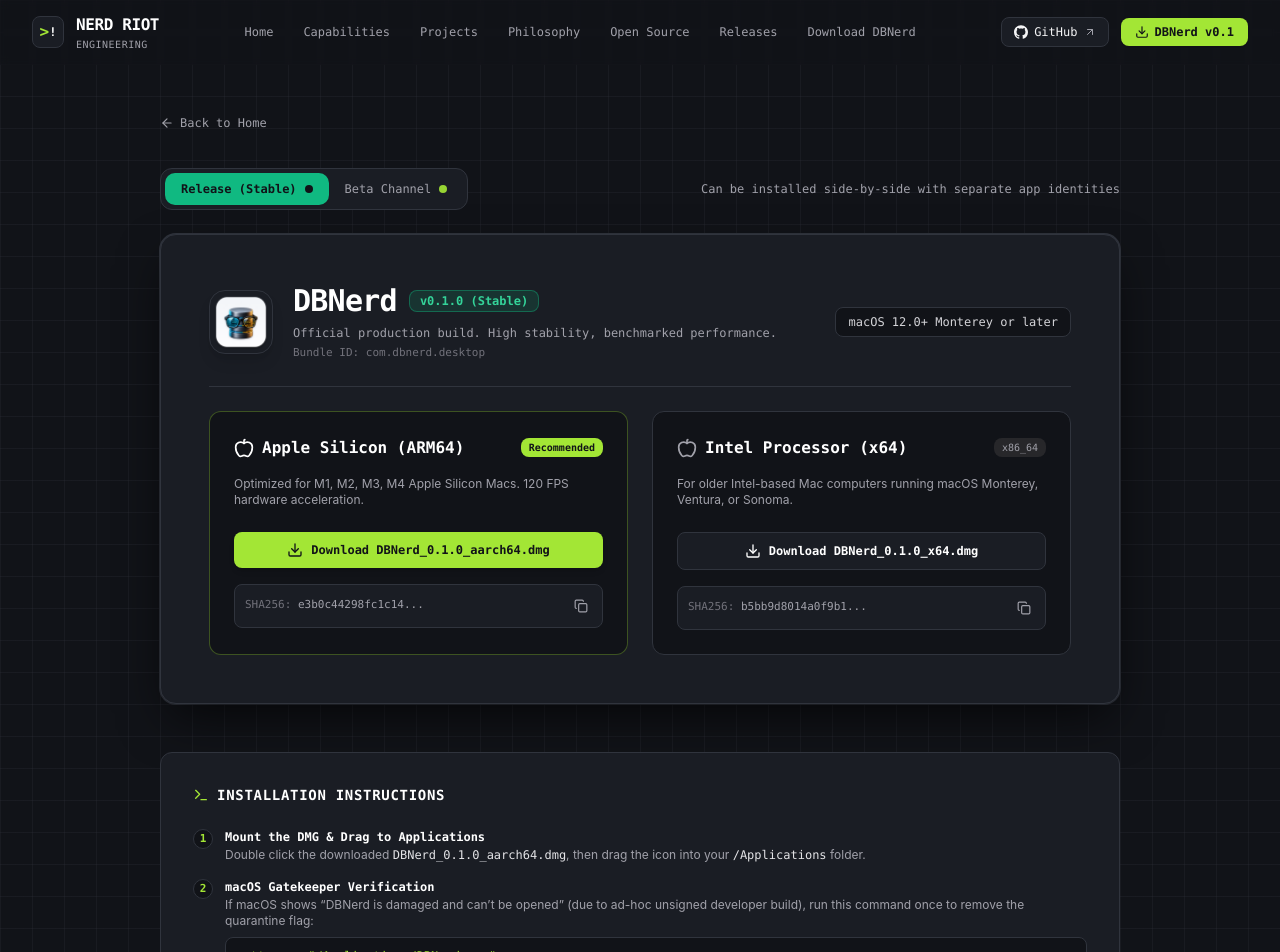
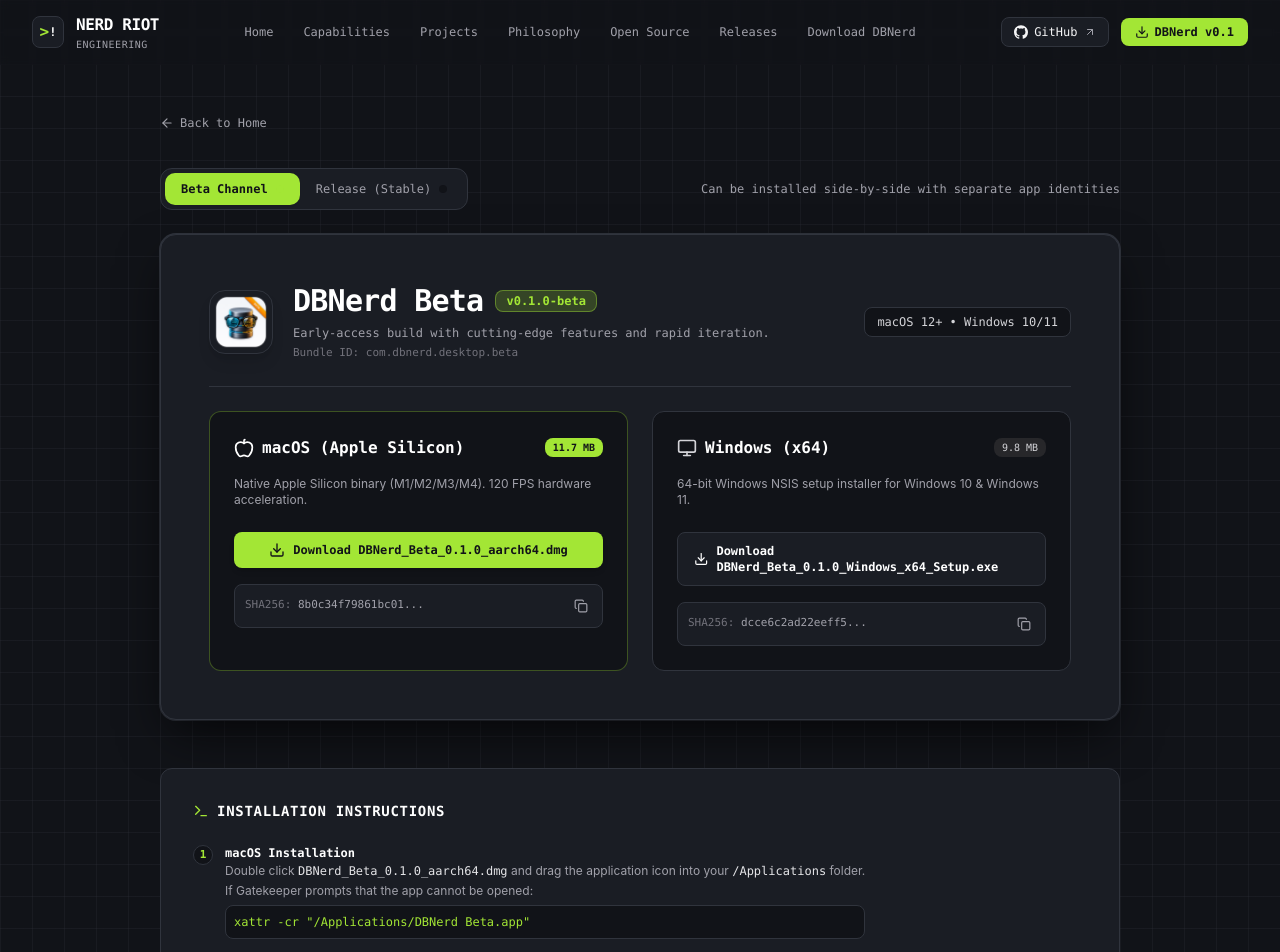
Before and after one commit to nerd-riot/website, a Next.js app: page /download/dbnerd in a window 1280 px wide. Shown: the top 952 px of the page. Built offline with nearby package versions, Linux system fonts and the light colour scheme.

Commit message:
feat: add Windows installer downloads & verified SHA256 checksums to download page

```diff
--- a/app/api/downloads/[assetId]/route.ts
+++ b/app/api/downloads/[assetId]/route.ts
@@ -22,7 +22,7 @@
     envKey: "GDRIVE_DBNERD_RELEASE_MAC_X64",
     fallbackUrl: "https://github.com/nerd-riot/db-nerd/releases/latest",
   },
-  // Beta Channel
+  // Beta Channel (macOS)
   "dbnerd-beta-macos-arm64-v0.1.0": {
     channel: "beta",
     filename: "DBNerd_Beta_0.1.0_aarch64.dmg",
@@ -33,6 +33,19 @@
     channel: "beta",
     filename: "DBNerd_Beta_0.1.0_x64.dmg",
     envKey: "GDRIVE_DBNERD_BETA_MAC_X64",
+    fallbackUrl: "https://github.com/nerd-riot/db-nerd/releases",
+  },
+  // Beta Channel (Windows)
+  "dbnerd-beta-windows-setup-v0.1.0": {
+    channel: "beta",
+    filename: "DBNerd_Beta_0.1.0_Windows_x64_Setup.exe",
+    envKey: "GDRIVE_DBNERD_BETA_WIN_SETUP",
+    fallbackUrl: "https://github.com/nerd-riot/db-nerd/releases",
+  },
+  "dbnerd-beta-windows-standalone-v0.1.0": {
+    channel: "beta",
+    filename: "DBNerd_Beta_0.1.0_Windows_x64_standalone.exe",
+    envKey: "GDRIVE_DBNERD_BETA_WIN_STANDALONE",
     fallbackUrl: "https://github.com/nerd-riot/db-nerd/releases",
   },
   // Legacy aliases
--- a/app/download/dbnerd/page.tsx
+++ b/app/download/dbnerd/page.tsx
@@ -2,12 +2,11 @@
 
 import React, { useState } from "react";
 import Link from "next/link";
-import { Download, Check, Copy, Apple, Terminal, Shield, ArrowLeft, ExternalLink, Sparkles, CheckCircle2 } from "lucide-react";
+import { Download, Check, Copy, Apple, Terminal, Shield, ArrowLeft, ExternalLink, Sparkles, CheckCircle2, Monitor } from "lucide-react";
 
 function DownloadDBNerdPage() {
-  const [channel, setChannel] = useState<"release" | "beta">("release");
-  const [copiedArm, setCopiedArm] = useState(false);
-  const [copiedIntel, setCopiedIntel] = useState(false);
+  const [channel, setChannel] = useState<"release" | "beta">("beta");
+  const [copiedKey, setCopiedKey] = useState<string | null>(null);
 
   const channelData = {
     release: {
@@ -16,41 +15,40 @@
       badgeColor: "bg-emerald-500/15 border-emerald-500/40 text-emerald-400",
       icon: "/media/app-icon-release.png",
       tagline: "Official production build. High stability, benchmarked performance.",
+      bundleId: "com.dbnerd.desktop",
       armDmg: "DBNerd_0.1.0_aarch64.dmg",
-      intelDmg: "DBNerd_0.1.0_x64.dmg",
       armAssetId: "dbnerd-release-macos-arm64-v0.1.0",
-      intelAssetId: "dbnerd-release-macos-x64-v0.1.0",
       armSha: "e3b0c44298fc1c149afbf4c8996fb92427ae41e4649b934ca495991b7852b855",
-      intelSha: "b5bb9d8014a0f9b1d61e21e796d78dccdf1352f23cd32812f4850b878ae4944c",
-      bundleId: "com.dbnerd.desktop",
+      armSize: "14.2 MB",
+      winSetup: "DBNerd_0.1.0_Windows_x64_Setup.exe",
+      winAssetId: "dbnerd-release-windows-setup-v0.1.0",
+      winSha: "b5bb9d8014a0f9b1d61e21e796d78dccdf1352f23cd32812f4850b878ae4944c",
+      winSize: "12.5 MB",
     },
     beta: {
       name: "DBNerd Beta",
-      badge: "v0.1.0-beta.2",
+      badge: "v0.1.0-beta",
       badgeColor: "bg-accent/20 border-accent/40 text-accent",
       icon: "/media/app-icon-beta.png",
-      tagline: "Early-access channel with cutting-edge features and rapid iteration.",
+      tagline: "Early-access build with cutting-edge features and rapid iteration.",
+      bundleId: "com.dbnerd.desktop.beta",
       armDmg: "DBNerd_Beta_0.1.0_aarch64.dmg",
-      intelDmg: "DBNerd_Beta_0.1.0_x64.dmg",
       armAssetId: "dbnerd-beta-macos-arm64-v0.1.0",
-      intelAssetId: "dbnerd-beta-macos-x64-v0.1.0",
-      armSha: "7d1a2f9c8e4b3a1d0f5e6a7b8c9d0e1f2a3b4c5d6e7f8a9b0c1d2e3f4a5b6c7d",
-      intelSha: "8a9b0c1d2e3f4a5b6c7d8e9f0a1b2c3d4e5f6a7b8c9d0e1f2a3b4c5d6e7f8a9b",
-      bundleId: "com.dbnerd.desktop.beta",
+      armSha: "8b0c34f79861bc018658c548535656017623b9759e72c6fdbf0b16a7421afce6",
+      armSize: "11.7 MB",
+      winSetup: "DBNerd_Beta_0.1.0_Windows_x64_Setup.exe",
+      winAssetId: "dbnerd-beta-windows-setup-v0.1.0",
+      winSha: "dcce6c2ad22eeff5cadd93fa7ecc62d4f9f92a112e827fac8103e066198d5a06",
+      winSize: "9.8 MB",
     },
   };
 
   const current = channelData[channel];
 
-  const handleCopy = (text: string, type: "arm" | "intel") => {
+  const handleCopy = (key: string, text: string) => {
     navigator.clipboard.writeText(text);
-    if (type === "arm") {
-      setCopiedArm(true);
-      setTimeout(() => setCopiedArm(false), 2000);
-    } else {
-      setCopiedIntel(true);
-      setTimeout(() => setCopiedIntel(false), 2000);
-    }
+    setCopiedKey(key);
+    setTimeout(() => setCopiedKey(null), 2000);
   };
 
   return (
@@ -71,6 +69,17 @@
         <div className="mb-6 flex items-center justify-between flex-wrap gap-4">
           <div className="flex items-center p-1 bg-[#1A1D24] border border-[#30343D] rounded-xl">
             <button
+              onClick={() => setChannel("beta")}
+              className={`flex items-center gap-2 px-4 py-2 rounded-lg font-mono text-xs transition-all ${
+                channel === "beta"
+                  ? "bg-accent text-[#111318] font-bold shadow-sm"
+                  : "text-dark-muted hover:text-white"
+              }`}
+            >
+              <span>Beta Channel</span>
+              <span className="w-2 h-2 rounded-full bg-accent animate-pulse" />
+            </button>
+            <button
               onClick={() => setChannel("release")}
               className={`flex items-center gap-2 px-4 py-2 rounded-lg font-mono text-xs transition-all ${
                 channel === "release"
@@ -80,17 +89,6 @@
             >
               <span>Release (Stable)</span>
               <span className="w-2 h-2 rounded-full bg-[#111318]" />
-            </button>
-            <button
-              onClick={() => setChannel("beta")}
-              className={`flex items-center gap-2 px-4 py-2 rounded-lg font-mono text-xs transition-all ${
-                channel === "beta"
-                  ? "bg-accent text-[#111318] font-bold shadow-sm"
-                  : "text-dark-muted hover:text-white"
-              }`}
-            >
-              <span>Beta Channel</span>
-              <span className="w-2 h-2 rounded-full bg-accent animate-pulse" />
             </button>
           </div>
 
@@ -126,30 +124,30 @@
               </div>
             </div>
 
-            <div className="flex items-center gap-3">
+            <div className="flex items-center gap-2">
               <span className="text-xs font-mono px-3 py-1.5 rounded bg-[#111318] border border-[#30343D] text-zinc-300">
-                macOS 12.0+ Monterey or later
+                macOS 12+ &bull; Windows 10/11
               </span>
             </div>
           </div>
 
           <div className="border-t border-[#30343D] pt-6 grid grid-cols-1 md:grid-cols-2 gap-6">
-            {/* Apple Silicon (M1/M2/M3/M4) */}
+            {/* macOS Apple Silicon (ARM64) */}
             <div className="p-6 rounded-xl bg-[#111318] border border-accent/30 hover:border-accent transition-all space-y-4">
               <div className="flex items-center justify-between">
                 <div className="flex items-center gap-2">
                   <Apple className="w-5 h-5 text-white" />
                   <h3 className="font-mono font-bold text-white text-base">
-                    Apple Silicon (ARM64)
+                    macOS (Apple Silicon)
                   </h3>
                 </div>
                 <span className="text-[10px] font-mono px-2 py-0.5 rounded bg-accent text-[#111318] font-bold">
-                  Recommended
+                  {current.armSize}
                 </span>
               </div>
 
               <p className="text-xs text-dark-muted">
-                Optimized for M1, M2, M3, M4 Apple Silicon Macs. 120 FPS hardware acceleration.
+                Native Apple Silicon binary (M1/M2/M3/M4). 120 FPS hardware acceleration.
               </p>
 
               <div className="pt-2">
@@ -169,40 +167,40 @@
                   <span>{current.armSha.slice(0, 16)}...</span>
                 </div>
                 <button
-                  onClick={() => handleCopy(current.armSha, "arm")}
+                  onClick={() => handleCopy("arm", current.armSha)}
                   className="p-1 hover:text-white transition-colors"
                   title="Copy full SHA256"
                 >
-                  {copiedArm ? <Check className="w-3.5 h-3.5 text-accent" /> : <Copy className="w-3.5 h-3.5" />}
+                  {copiedKey === "arm" ? <Check className="w-3.5 h-3.5 text-accent" /> : <Copy className="w-3.5 h-3.5" />}
                 </button>
               </div>
             </div>
 
-            {/* Intel x64 */}
+            {/* Windows x64 NSIS Installer */}
             <div className="p-6 rounded-xl bg-[#111318] border border-[#30343D] hover:border-dark-muted transition-all space-y-4">
               <div className="flex items-center justify-between">
                 <div className="flex items-center gap-2">
-                  <Apple className="w-5 h-5 text-zinc-400" />
+                  <Monitor className="w-5 h-5 text-zinc-300" />
                   <h3 className="font-mono font-bold text-white text-base">
-                    Intel Processor (x64)
+                    Windows (x64)
                   </h3>
                 </div>
-                <span className="text-[10px] font-mono px-2 py-0.5 rounded bg-zinc-800 text-zinc-400">
-                  x86_64
+                <span className="text-[10px] font-mono px-2 py-0.5 rounded bg-zinc-800 text-zinc-300">
+                  {current.winSize}
                 </span>
               </div>
 
               <p className="text-xs text-dark-muted">
-                For older Intel-based Mac computers running macOS Monterey, Ventura, or Sonoma.
+                64-bit Windows NSIS setup installer for Windows 10 &amp; Windows 11.
               </p>
 
               <div className="pt-2">
                 <a
-                  href={`/api/downloads/${current.intelAssetId}`}
-                  className="w-full inline-flex items-center justify-center gap-2 px-4 py-2.5 rounded-md bg-[#1A1D24] hover:bg-[#242832] text-white font-mono font-bold text-xs border border-[#30343D] transition-all"
+                  href={`/api/downloads/${current.winAssetId}`}
+                  className="w-full inline-flex items-center justify-center gap-2 px-4 py-2.5 rounded-md bg-[#1A1D24] hover:bg-[#242832] text-white font-mono font-bold text-xs border border-[#30343D] hover:border-accent transition-all"
                 >
                   <Download className="w-4 h-4" />
-                  <span>Download {current.intelDmg}</span>
+                  <span>Download {current.winSetup}</span>
                 </a>
               </div>
 
@@ -210,21 +208,21 @@
               <div className="p-2.5 rounded bg-[#1A1D24] border border-[#30343D] flex items-center justify-between font-mono text-[11px] text-zinc-400">
                 <div className="truncate pr-2">
                   <span className="text-zinc-500">SHA256: </span>
-                  <span>{current.intelSha.slice(0, 16)}...</span>
+                  <span>{current.winSha.slice(0, 16)}...</span>
                 </div>
                 <button
-                  onClick={() => handleCopy(current.intelSha, "intel")}
+                  onClick={() => handleCopy("win", current.winSha)}
                   className="p-1 hover:text-white transition-colors"
                   title="Copy full SHA256"
                 >
-                  {copiedIntel ? <Check className="w-3.5 h-3.5 text-accent" /> : <Copy className="w-3.5 h-3.5" />}
+                  {copiedKey === "win" ? <Check className="w-3.5 h-3.5 text-accent" /> : <Copy className="w-3.5 h-3.5" />}
                 </button>
               </div>
             </div>
           </div>
         </div>
 
-        {/* Installation & Quarantine Guide */}
+        {/* Installation Instructions */}
         <div className="mt-12 p-8 rounded-xl bg-[#1A1D24] border border-[#30343D] space-y-6">
           <div className="flex items-center gap-2 font-mono text-sm font-bold text-white uppercase tracking-wider">
             <Terminal className="w-4 h-4 text-accent" />
@@ -237,10 +235,16 @@
                 1
               </span>
               <div>
-                <p className="text-white font-bold">Mount the DMG &amp; Drag to Applications</p>
+                <p className="text-white font-bold">macOS Installation</p>
                 <p className="text-dark-muted font-sans text-xs mt-0.5">
-                  Double click the downloaded <code className="text-zinc-200">{current.armDmg}</code>, then drag the icon into your <code className="text-zinc-200">/Applications</code> folder.
+                  Double click <code className="text-zinc-200">{current.armDmg}</code> and drag the application icon into your <code className="text-zinc-200">/Applications</code> folder.
                 </p>
+                <p className="text-dark-muted font-sans text-xs mt-1">
+                  If Gatekeeper prompts that the app cannot be opened:
+                </p>
+                <div className="mt-1.5 p-2 rounded bg-[#111318] border border-[#30343D] text-accent">
+                  <code>xattr -cr &quot;/Applications/{current.name}.app&quot;</code>
+                </div>
               </div>
             </li>
 
@@ -249,24 +253,9 @@
                 2
               </span>
               <div>
-                <p className="text-white font-bold">macOS Gatekeeper Verification</p>
+                <p className="text-white font-bold">Windows Installation</p>
                 <p className="text-dark-muted font-sans text-xs mt-0.5">
-                  If macOS shows &ldquo;{current.name} is damaged and can’t be opened&rdquo; (due to ad-hoc unsigned developer build), run this command once to remove the quarantine flag:
-                </p>
-                <div className="mt-2 p-2.5 rounded bg-[#111318] border border-[#30343D] text-accent flex items-center justify-between">
-                  <code>xattr -cr &quot;/Applications/{current.name}.app&quot;</code>
-                </div>
-              </div>
-            </li>
-
-            <li className="flex items-start gap-3">
-              <span className="w-5 h-5 rounded-full bg-[#111318] border border-[#30343D] text-accent flex items-center justify-center font-bold text-[11px] shrink-0">
-                3
-              </span>
-              <div>
-                <p className="text-white font-bold">Channel-aware Auto Updates</p>
-                <p className="text-dark-muted font-sans text-xs mt-0.5">
-                  Each channel ({channel.toUpperCase()}) maintains its own independent Tauri v2 updater stream. Beta builds will receive new beta updates, and Release builds will track stable releases.
+                  Run <code className="text-zinc-200">{current.winSetup}</code>. The NSIS installer will guide you through the setup and create Desktop &amp; Start Menu shortcuts.
                 </p>
               </div>
             </li>
```
